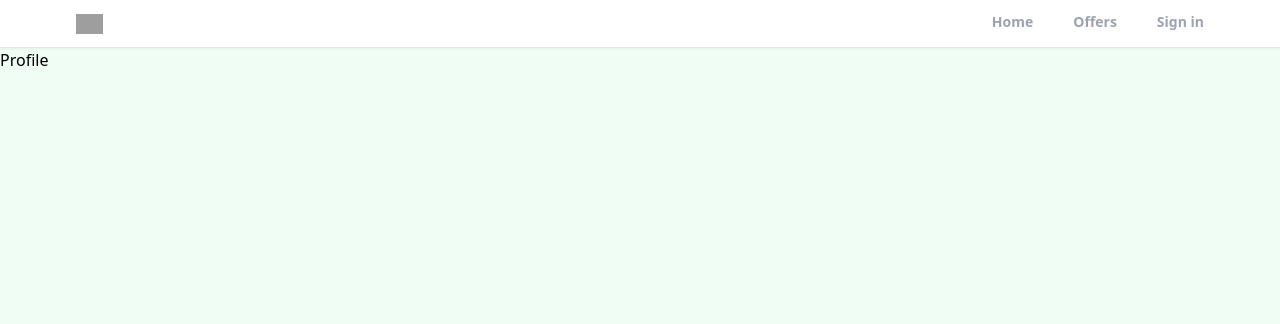
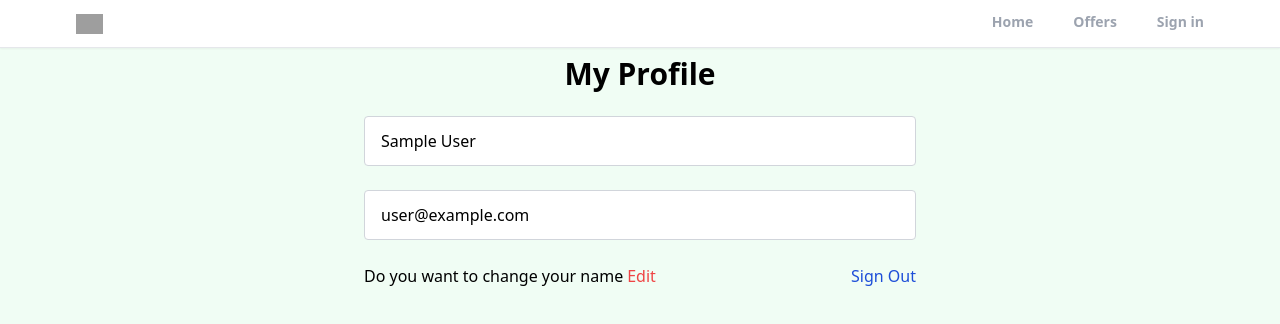
Before and after one commit to prabhash1475/realtor-clone-react, a React (Create React App) app: page /profile in a window 1280 px wide. Shown: the top 324 px of the page. Built offline with nearby package versions, Linux system fonts and the light colour scheme; no server answers; sample sign-in values are in the browser's storage; grey boxes are pictures that could not be loaded.

Commit message:
create privet route and custome hook for protect profile page and signout funcinality

```diff
--- a/src/App.js
+++ b/src/App.js
@@ -8,6 +8,7 @@
 import Header from "./components/Header";
 import { ToastContainer } from "react-toastify";
 import "react-toastify/dist/ReactToastify.css";
+import PrivateRoute from "./components/PrivateRoute";
 
 function App() {
   return (
@@ -16,7 +17,11 @@
         <Header />
         <Routes>
           <Route path="/" element={<Home />} />
-          <Route path="/profile" element={<Profile />} />
+
+          <Route path="/profile" element={<PrivateRoute />}>
+            <Route path="/profile" element={<Profile />} />
+          </Route>
+
           <Route path="/sign-up" element={<SignUp />} />
           <Route path="/sign-in" element={<SignIn />} />
           <Route path="/offers" element={<Offers />} />
--- /dev/null
+++ b/src/components/PrivateRoute.jsx
@@ -0,0 +1,13 @@
+import React from "react";
+import { Navigate, Outlet } from "react-router-dom";
+import { useAuthStatus } from "../hooks/useAuthStatus";
+
+export default function PrivateRoute() {
+  const { loggedIn, checkingStatus } = useAuthStatus();
+
+  if (checkingStatus) {
+    return <h3>Lodging...</h3>;
+  }
+
+  return loggedIn ? <Outlet /> : <Navigate to="/sign-in" />;
+}
--- /dev/null
+++ b/src/hooks/useAuthStatus.jsx
@@ -0,0 +1,18 @@
+import { getAuth, onAuthStateChanged } from "firebase/auth";
+import React, { useEffect, useState } from "react";
+
+export function useAuthStatus() {
+  const [loggedIn, setLoggedIn] = useState(false);
+  const [checkingStatus, setCheckingStatus] = useState(true);
+
+  useEffect(() => {
+    const auth = getAuth();
+    onAuthStateChanged(auth, (user) => {
+      if (user) {
+        setLoggedIn(true);
+      }
+      setCheckingStatus(false);
+    });
+  }, []);
+  return { loggedIn, checkingStatus };
+}
--- a/src/pages/Profile.jsx
+++ b/src/pages/Profile.jsx
@@ -1,5 +1,59 @@
-import React from "react";
+import { getAuth } from "firebase/auth";
+import React, { useState } from "react";
+import { useNavigate } from "react-router-dom";
 
 export default function Profile() {
-  return <div>Profile</div>;
+  const auth = getAuth();
+  const navigate = useNavigate();
+  const [formData, setFormData] = useState({
+    name: auth.currentUser.displayName,
+    email: auth.currentUser.email,
+  });
+  const { name, email } = formData;
+  function onLogOut() {
+    auth.signOut();
+    navigate("/");
+  }
+
+  return (
+    <>
+      <section className="max-w-6xl mx-auto flex justify-center items-center flex-col">
+        <h1 className="mt-2 text-3xl font-bold text-center">My Profile</h1>
+        <div className="w-full md:w-[50%] mt-6 px-3">
+          <form>
+            {/* Name input */}
+            <input
+              type="text"
+              id="name"
+              value={name}
+              disabled
+              className="w-full px-4 py-3 mb-6 rounded bg-white border border-gray-300"
+            />
+            {/* Email input */}
+            <input
+              type="email"
+              id="email"
+              value={email}
+              disabled
+              className="w-full px-4 py-3 mb-6 rounded bg-white border border-gray-300"
+            />
+            <div className="flex justify-between whitespace-nowrap text-sm sm:text-lg md:text-base">
+              <p className="flex items-center">
+                Do you want to change your name{" "}
+                <span className="text-red-500 ml-1 hover:text-red-700 transition ease-in-out duration-200 cursor-pointer">
+                  Edit
+                </span>
+              </p>
+              <p
+                onClick={onLogOut}
+                className="text-blue-700 hover:text-blue-800 transition ease-in-out duration-200 cursor-pointer"
+              >
+                Sign Out
+              </p>
+            </div>
+          </form>
+        </div>
+      </section>
+    </>
+  );
 }
```
Also changed, not shown: 1 other file (tests, documents, lock files or other folders).
